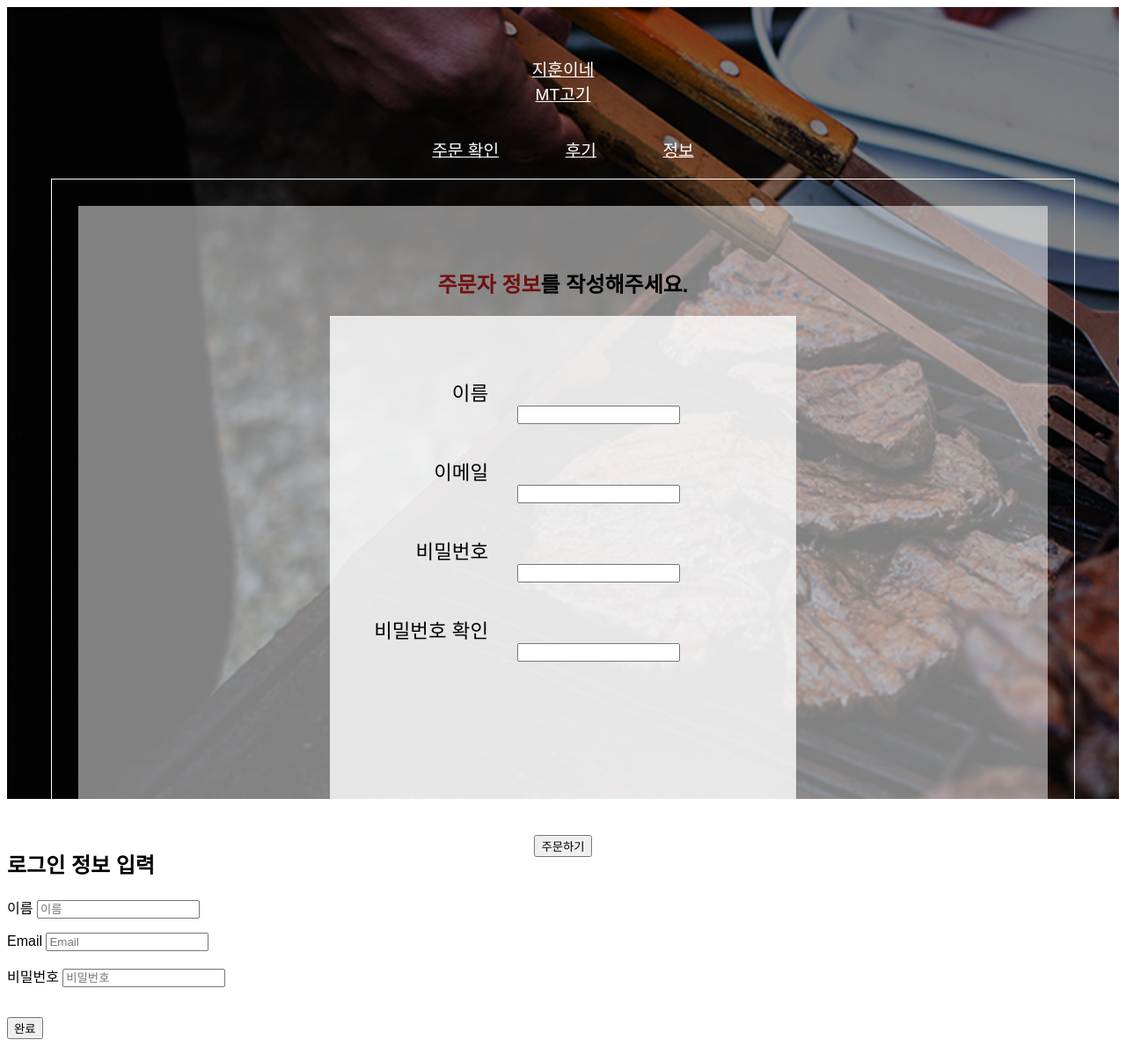
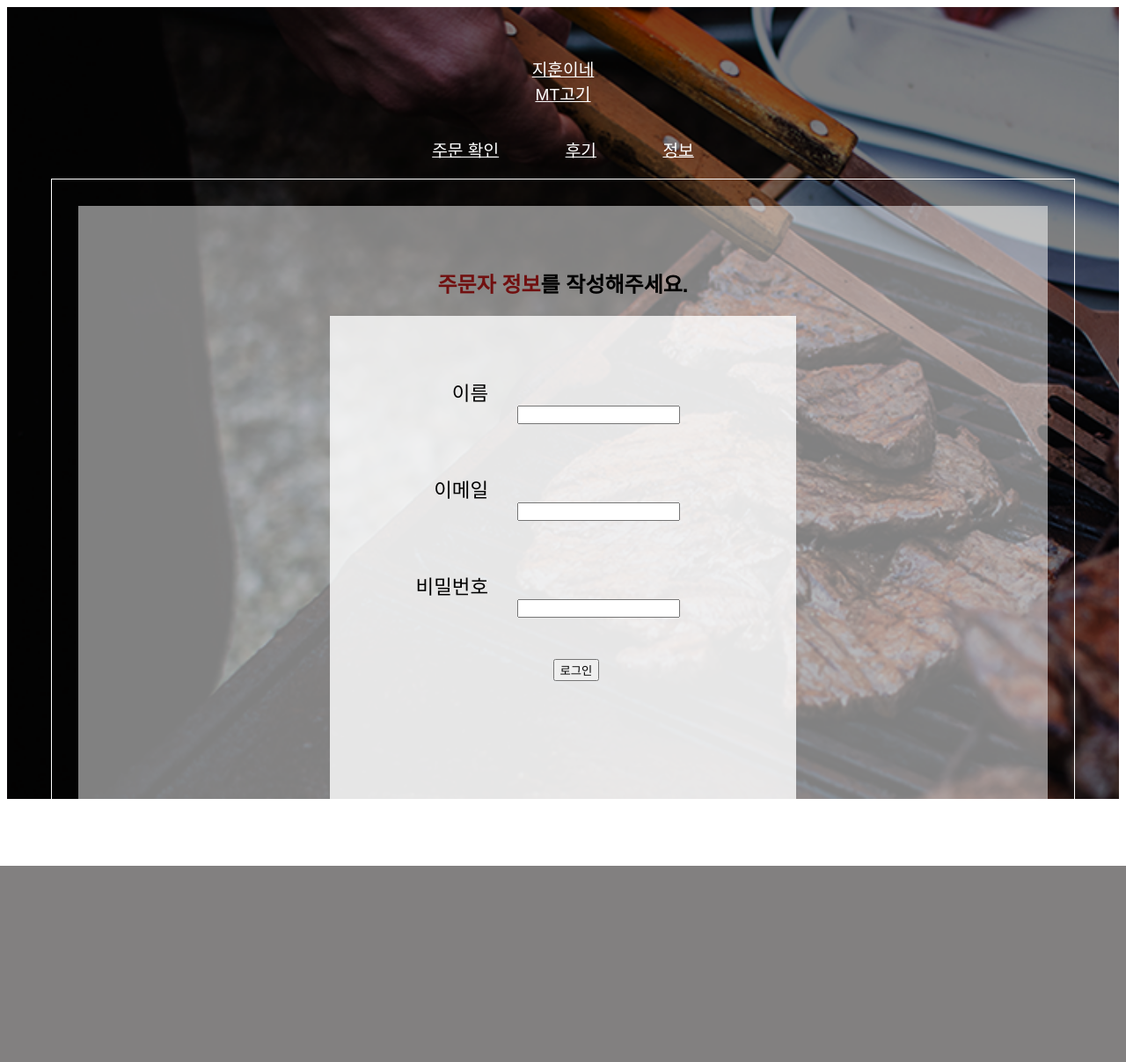
Before and after one commit to MTmeat/jihun-MT-meat, a Django app: page /orderers/login/ in a window 1280 px wide. Shown: the whole page at 88% size. After the commit the page ends 984 px from the top, so only its background shows below. Run offline with Django 3.2, Linux system fonts and the light colour scheme; some libraries are stand-ins or nearby versions; some web fonts are replaced.

Commit message:
Update login UI

```diff
--- a/jihunMTmeat/order/forms.py
+++ b/jihunMTmeat/order/forms.py
@@ -54,15 +54,12 @@ class LoginForm(forms.ModelForm):
         widgets = {
             'name': forms.TextInput(attrs={
                 'id': 'name',
-                'placeholder': '이름',
                 'data-validation-required-message': '이름을 입력해주세요.'}),
             'email': forms.EmailInput(attrs={
                 'id': 'email',
-                'placeholder': 'Email',
                 'data-validation-required-message': 'Email을 입력해주세요.'}),
             'password': forms.PasswordInput(attrs={
                 'id': 'password',
-                'placeholder': '비밀번호',
                 'data-validation-required-message': '비밀번호를 입력해주세요.'}),
         }
 
--- a/jihunMTmeat/order/templates/login.html
+++ b/jihunMTmeat/order/templates/login.html
@@ -13,12 +13,15 @@
         <div class="white-board">
             <h2><span class="highlight-text">주문자 정보</span>를 작성해주세요.</h2>
             <div class="deep-white-board">
+                <form id="orderForm" method="post" action="/orderers/login/" novalidate>
+                    {% csrf_token %}
                     <div class="input-box">
                         <div class="input-label">
                             <span>이름</span>
                         </div>
                         <div class="ui large input">
-                        <input type="text">
+                            {{ login_form.name.errors }}
+                            {{ login_form.name }}
                         </div>
                     </div>
                     <div class="input-box">
@@ -26,7 +29,8 @@
                             <span>이메일</span>
                         </div>
                         <div class="ui large input">
-                        <input type="email">
+                            {{ login_form.email.errors }}
+                            {{ login_form.email }}
                         </div>
                     </div>
                     <div class="input-box">
@@ -34,76 +38,24 @@
                             <span>비밀번호</span>
                         </div>
                         <div class="ui large input">
-                        <input type="password">
+                            {{ login_form.password.errors }}
+                            {{ login_form.password }}
                         </div>
                     </div>
-                <div class="input-box">
-                    <div class="input-label">
-                        <span>비밀번호 확인</span>
-                    </div>
-                    <div class="ui large input">
-                        <input type="password">
-                    </div>
-                </div>
-            </div>
-            <button>주문하기</button>
-        </div>
-    </div>
-</div>
-
-<!-- Contact Section -->
-<section id="contact">
-    <br/>
-    <br/>
-    <div>
-        <h2>로그인 정보 입력</h2>
                     {% if status == False %}
                         <p>
                             입력하신 정보와 일치하는 정보가 없습니다.
                         </p>
                     {% endif %}
-        <div>
-            <div>
-                <!-- To configure the contact form email address, go to mail/contact_me.php and update the email address in the PHP file on line 19. -->
-                <!-- The form should work on most web servers, but if the form is not working you may need to configure your web server differently. -->
-                <form id="orderForm" method="post" action="/orderers/login/" novalidate>
-                    {% csrf_token %}
-                    <div>
-                        <div>
-                            <label>이름</label>
-                            {{ login_form.name.errors }}
-                            {{ login_form.name }}
-                            <p></p>
-                        </div>
-                    </div>
-                    <div>
-                        <div>
-                            <label>Email</label>
-                            {{ login_form.email.errors }}
-                            {{ login_form.email }}
-                            <p></p>
-                        </div>
-                    </div>
-                    <div>
-                        <div>
-                            <label>비밀번호</label>
-                            {{ login_form.password.errors }}
-                            {{ login_form.password }}
-                            <p></p>
-                        </div>
-                    </div>
-                    <br>
-                    <div>
-                        <button id="sendOrderButton" type="submit">완료</button>
-                    </div>
+                    <button id="sendOrderButton" type="submit">로그인</button>
                 </form>
             </div>
         </div>
     </div>
-</section>
-<br/>
+</div>
+
 {% load static %}
-{% include 'form_base.html' %}
 <script src="{% static 'js/order.js' %}"></script>
+
 </body>
 </html>
--- a/jihunMTmeat/static/css/style.css
+++ b/jihunMTmeat/static/css/style.css
@@ -86,7 +86,7 @@
 
 #login .input-box {
     width: 400px;
-    height: 90px;
+    height: 110px;
 }
 
 #login .input-box .input-label {
```
Lines whose indentation alone changed are shown as unchanged.
